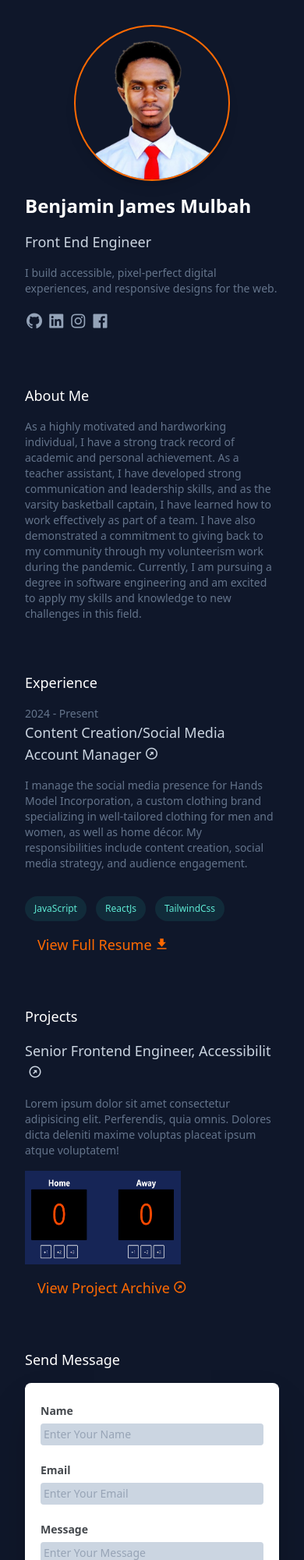
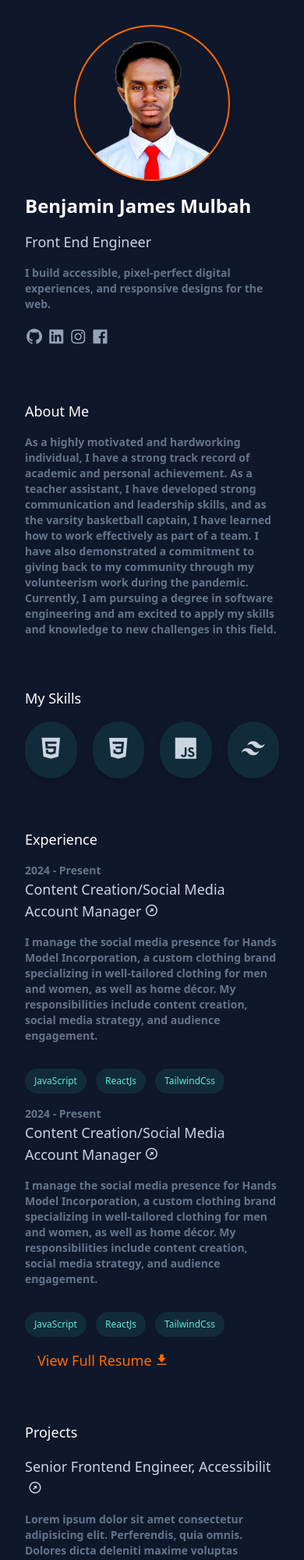
Before and after one commit to iceyben/myProtfolioSite, a website: page index.html in a window 390 px wide. Shown: the top 2000 px of the page at 78% size. Drawn offline with nearby package versions, Linux system fonts and the light colour scheme.

Commit message:
Worked on the media quaries, and they're good

```diff
--- a/index.html
+++ b/index.html
@@ -10,16 +10,20 @@
       rel="stylesheet"
     />
   </head>
-  <body class="bg-[#0f172a] text-white sm:bg-red-400">
-    <div class="hero">
-      <img src="./assets/hero2.png" class="h-50 m-auto rounded-full border-2 border-orange-500 mb-4 relative shadow-lg " alt="Profile image">
+  <body class="bg-[#0f172a] text-white ">
+
+    <div class="hero sm:mx-20 lg:grid lg:grid-cols-2 ">
+      <div class="order-2  ">
+        <img src="./assets/hero2.png" class="h-50 lg:h-80 m-auto rounded-full border-2 border-orange-500 mb-4 relative shadow-lg  lg:mt-10" alt="Profile image">
+      </div>
+     <div class="col-span-1 lg:mt-10">
         <h1 class="hero-name">Benjamin James Mulbah</h1>
         <h2 class="hero-work">Front End Engineer</h2>
         <p class="pramary-p">
           I build accessible, pixel-perfect digital experiences, and responsive designs for the web.
         </p>
         <span>
-        <a href="@"><i class="bx bxl-github icons mt-5"></i></a>
+          <a href="https://github.com/iceyben" target="_blank"><i class="bx bxl-github icons mt-5"></i></a>
 
           <a href="#"><i class="bx bxl-linkedin-square icons"></i></a>
 
@@ -27,7 +31,10 @@
           <a href="#"><i class="bx bxl-facebook-square icons"></i></a>
         </span>
      </div>
-    <div class="title">
+    </div>
+
+
+    <div class="title sm:mx-20">
       <h1 class="sticky top-0  bg-[#0f172a]">About Me</h1>
       <p class="pramary-p">
         As a highly motivated and hardworking individual, I have a strong
@@ -42,10 +49,33 @@
         field.
       </p>
     </div>
-    <div class="title">
+    <!--About End-->
+    <div class="title sm:mx-20 ">
+        <div class=""><h1 class="sticky top-0 inline-block w-bg-[#0f172a]">My Skills</h1></div>
+        <div class="grid grid-cols-4 gap-5 ">
+           <div>
+            <h1 class="hero-work bg-[#2DD4BF1A] items-center text-center text-[#5eead4] px-2 py-4 mt-4 rounded-full shadow-lg"><i class='bx bxl-html5 text-4xl ' ></i></h1>
+           </div>
+
+           <div class="">
+            <h1 class="hero-work bg-[#2DD4BF1A] items-center  text-center text-[#5eead4] px-2 py-4 mt-4 rounded-full shadow-lg "><i class='bx bxl-css3 text-4xl' ></i></h1>
+           </div>
+
+           <div class="">
+            <h1 class="hero-work bg-[#2DD4BF1A] items-center  text-center text-[#5eead4] px-2 py-4 mt-4 rounded-full shadow-lg"><i class='bx bxl-javascript text-4xl' ></i></h1>
+           </div>
+           <div class="">
+            <h1 class="hero-work bg-[#2DD4BF1A] items-center  text-center text-[#5eead4] px-2 py-4 mt-4 rounded-full shadow-lg"><i class='bx bxl-tailwind-css text-4xl' ></i></h1>
+           </div>
+        </div>
+      </div>
+      <!--Skills end here-->
+    <div class="title sm:mx-20">
       <h1 class="sticky top-0  bg-[#0f172a]">Experience</h1>
+
       <!--Experience-->
-     <div class=" sm:grid-cols-2">
+
+      <div class=" sm:grid sm:grid-cols-2 ">
         <div class="">
             <p class="pramary-p sm:col-span-1">2024 - Present</p>
         </div>
@@ -74,13 +104,57 @@
                 >
               </span>
 
-        </div>   </div>
+        </div>
+
+    </div>
+
+    <!--Experience card end-->
+
+    <!--Experience-->
+
+    <div class=" sm:grid sm:grid-cols-2">
         <div class="">
-        <a href="./assets/Benjamin James Mulbah CV .pdf" download class="p-4 text-hover text-orange-500"
+            <p class="pramary-p sm:col-span-1">2024 - Present</p>
+        </div>
+        <div class="">
+            <p class="hero-work text-hover">
+                <a href="#">
+                    Content Creation/Social Media Account Manager<i
+                    class="bx bx-right-top-arrow-circle pl-1"
+                  ></i
+                ></a>
+              </p>
+              <p class="pramary-p mb-4">
+                I manage the social media presence for Hands Model Incorporation,
+                a custom clothing brand specializing in well-tailored clothing for
+                men and women, as well as home décor. My responsibilities include
+                content creation, social media strategy, and audience engagement.
+              </p>
+
+              <span class="text-[#5eead4] text-xs flex mb-4">
+                <a href="" class="bg-[#2DD4BF1A] p-2 px-3 rounded-full mt-4 mr-3"
+                  >JavaScript</a
+                >
+                <a class="bg-[#2DD4BF1A] p-2 px-3 rounded-full mt-4 mr-3">ReactJs</a>
+                <a class="bg-[#2DD4BF1A] p-2 px-3 rounded-full mt-4 mr-3"
+                  >TailwindCss</a
+                >
+              </span>
+
+        </div>
+
+    </div>
+
+    <!--Experience card end-->
+
+      <div class="">
+        <a href="./assets/Benjamin James Mulbah CV .pdf" download class="p-4 text-hover text-orange-500 "
           >View Full Resume<i class='bx bxs-download pl-1'></i></a>
       </div>
+
     </div>
-    <div class="title">
+
+    <div class="title sm:mx-20">
       <h1 class="sticky top-0  bg-[#0f172a]">Projects</h1>
       <p class="hero-work text-hover mt-4">
         <a href="#">
@@ -89,13 +163,13 @@
           ></i
         ></a>
       </p>
-      <p class="pramary-p mb-4">
+      <p class="pramary-p mb-4 ">
         Lorem ipsum dolor sit amet consectetur adipisicing elit. Perferendis,
         quia omnis. Dolores dicta deleniti maxime voluptas placeat ipsum atque
         voluptatem!
       </p>
 
-      <img class="h-30 w-50 mb-4" src="./assets/scoreBoard.png" alt="" />
+      <img class="h-35 w-70 mb-10 object-fill" src="./assets/scoreBoard.png" alt="" />
       <a href="./projects.html" class="p-4 text-hover text-orange-500  "
       >View Project Archive<i class="bx bx-right-top-arrow-circle pl-1"></i
     ></a>
@@ -103,9 +177,12 @@
 
 
 </div>
-<div class="title ">
-    <h1 class="title-sticky">Send Message</h1>
-    <form action="" class="bg-white p-5 rounded-lg shadow-2xl mb-5 ">
+
+<div class="title sm:mx-20 lg:grid-cols-2 lg:grid sm:grid-cols-2">
+    <div class="">
+        <h1 class="title-sticky">Contact Me</h1>
+        <p class="pramary-p w-full mb-4">Feel free to Contact me by submitting the form below and I will get back to you as soon as possible</p>
+    <form action="" class="bg-white p-5 rounded-lg shadow-2xl mb-5 col-span-1 ">
         <label for="name" class="text-[#44484d] text-sm font-bold ">Name</label>
 
         <input class="input-style" type="Name" placeholder="Enter Your Name">
@@ -118,10 +195,13 @@
 
         <button class="btn-click ">Submit</button>
     </form>
-    <div class="title bg-white rounded-sm">
+    </div>
+
+
+    <div class="title bg-white rounded-sm lg:h-100 lg:mt-[35px] lg:ml-9">
         <h1 class="text-orange-500 font-bold">Social</h1>
         <span>
-            <a href="@"><i class="bx bxl-github icons mt-5"></i></a>
+            <a href="https://github.com/iceyben" target="_blank"><i class="bx bxl-github icons mt-5"></i></a>
 
             <a href="#"><i class="bx bxl-linkedin-square icons"></i></a>
 
--- a/styles.css
+++ b/styles.css
@@ -6,23 +6,23 @@
 }
 
 .hero-name{
-    @apply text-2xl font-bold mb-4
+    @apply text-2xl font-bold mb-4 sm:text-4xl sm:*:mb-6
 }
 
 .hero-work{
-    @apply text-lg text-[#cbd5e1]
+    @apply text-lg text-[#cbd5e1] sm:text-xl
 }
 
 .pramary-p{
-    @apply text-sm mt-4 text-[#64748b]
+    @apply text-sm mt-4 text-[#64748b] sm:text-xl font-bold
 }
 
 .icons{
-    @apply  text-2xl text-[#94a3b8] hover:text-orange-500 hover:animate-bounce
+    @apply  text-2xl text-[#94a3b8] hover:text-orange-500 hover:animate-bounce sm:text-5xl
 }
 
 .title{
-    @apply p-8 text-lg
+    @apply p-8 text-lg sm:text-xl
 }
 
 .text-hover{
```
Also changed, not shown: src/output.css. Lines whose indentation alone changed are shown as unchanged.
